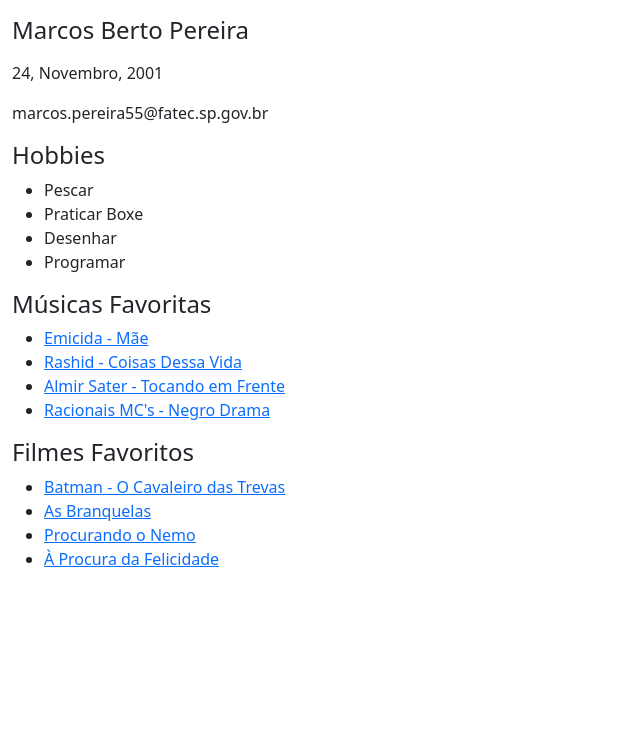
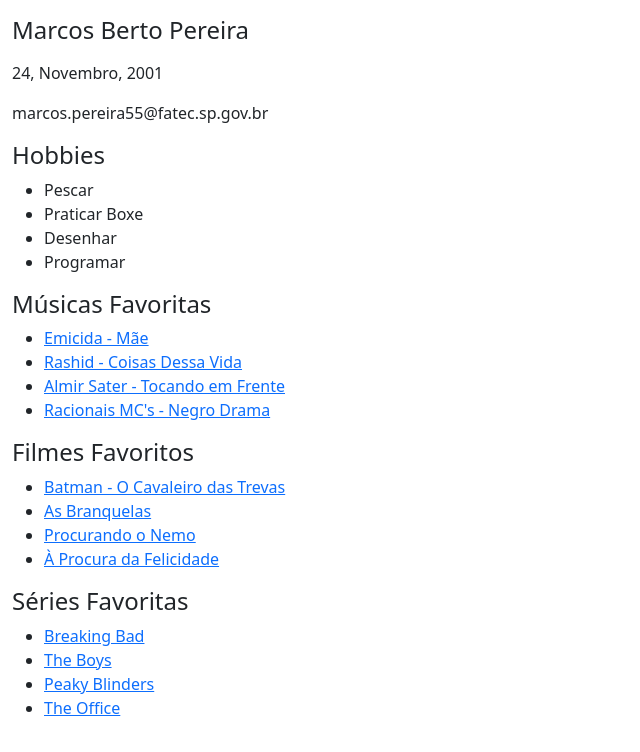
Before and after one commit to MarcosBerto66/fatec-ferraz-ds-marcos-berto, a plain HTML site: page index.html in a window 1280 px wide. Shown: the whole page, without its empty margins (0-640 px from the left). Drawn offline with nearby package versions, Linux system fonts and the light colour scheme.

Commit message:
Adicionando minhas séries favoritas

```diff
--- a/index.html
+++ b/index.html
@@ -47,6 +47,15 @@
                 <li><a href="https://www.imdb.com/title/tt0454921/?ref_=nv_sr_srsg_0">À Procura da Felicidade</a></li>
             </ul>
         </p>
+        <p>
+            <h4>Séries Favoritas</h4>
+            <ul>
+                <li><a href="https://www.imdb.com/title/tt0903747/?ref_=nv_sr_srsg_0">Breaking Bad</a></li>
+                <li><a href="https://www.imdb.com/title/tt1190634/?ref_=nv_sr_srsg_0">The Boys</a></li>
+                <li><a href="https://www.imdb.com/title/tt2442560/?ref_=nv_sr_srsg_0">Peaky Blinders</a></li>
+                <li><a href="https://www.imdb.com/title/tt0386676/?ref_=nv_sr_srsg_0">The Office</a></li>
+            </ul>
+        </p>
     </div>
 
     <script src="https://cdn.jsdelivr.net/npm/bootstrap@5.2.0/dist/js/bootstrap.bundle.min.js" integrity="sha384-A3rJD856KowSb7dwlZdYEkO39Gagi7vIsF0jrRAoQmDKKtQBHUuLZ9AsSv4jD4Xa" crossorigin="anonymous"></script>
```
